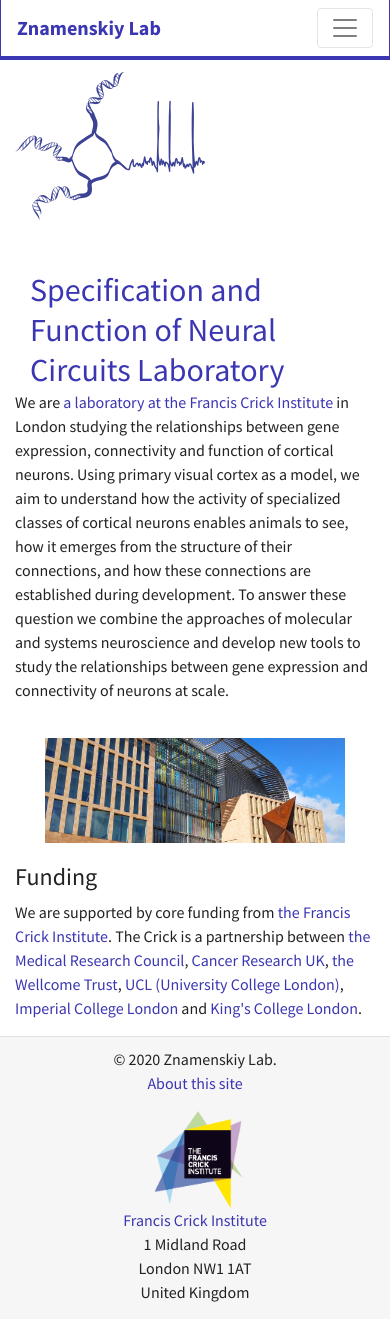
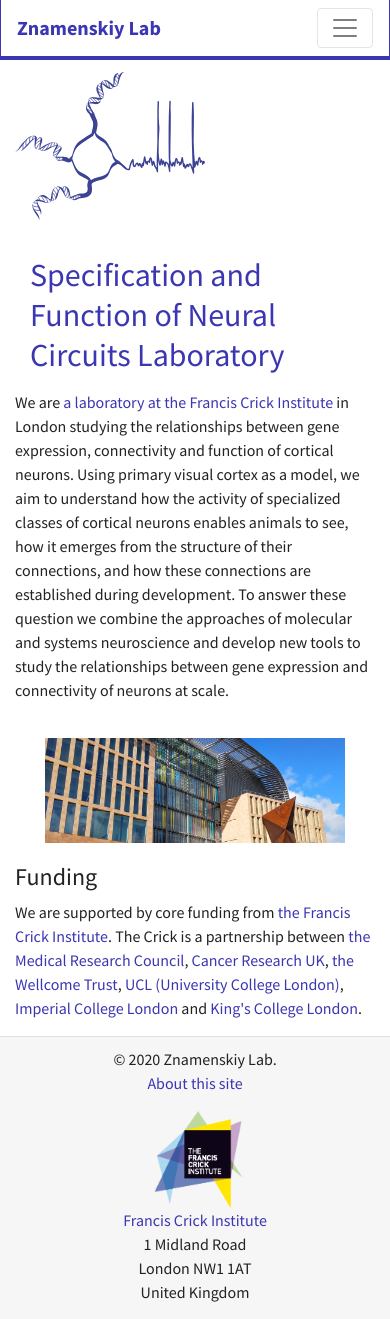
Before and after one commit to znamlab/znamlab.github.io, a Jekyll site: the page built from _pages/home.md, in a window 390 px wide and 1319 px high. Built offline with Jekyll 4.4.1, drawn with Linux system fonts in a browser that asks for light colours; nearby versions of some CDN libraries.

Commit message:
tweak title page for small screens

```diff
--- a/css/main.scss
+++ b/css/main.scss
@@ -26,9 +26,14 @@ body {
 .bigtitle {
 	font-size: $font-size-base * 2;
 	line-height: 40px;
-  padding-top: 30px;
   color: $logo;
 	/* Museo */
+}
+
+@media (min-width: 768px) {
+    .bigtitle {
+      padding-top: 30px;
+    }
 }
 
 .membertitle {
```
